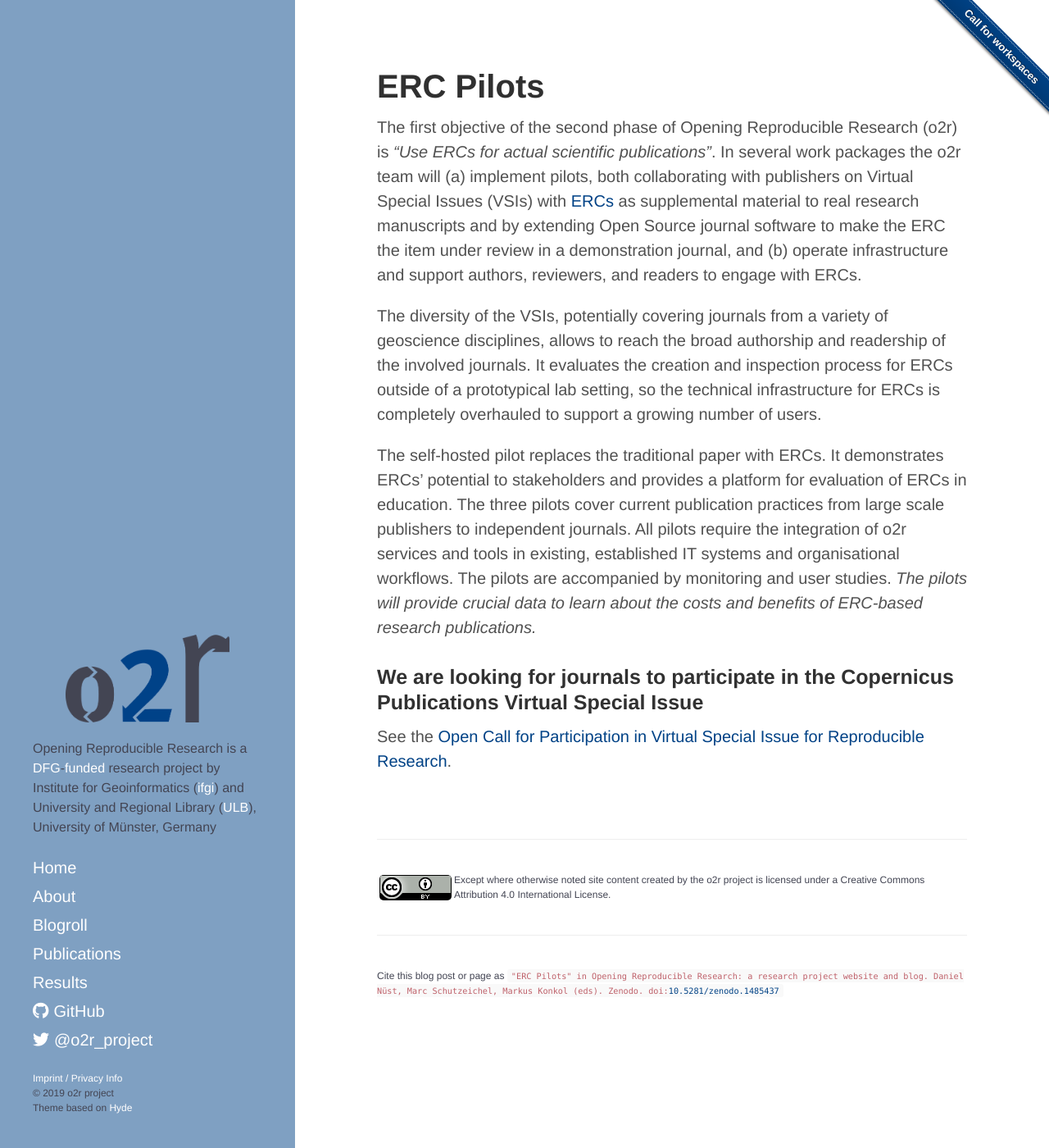
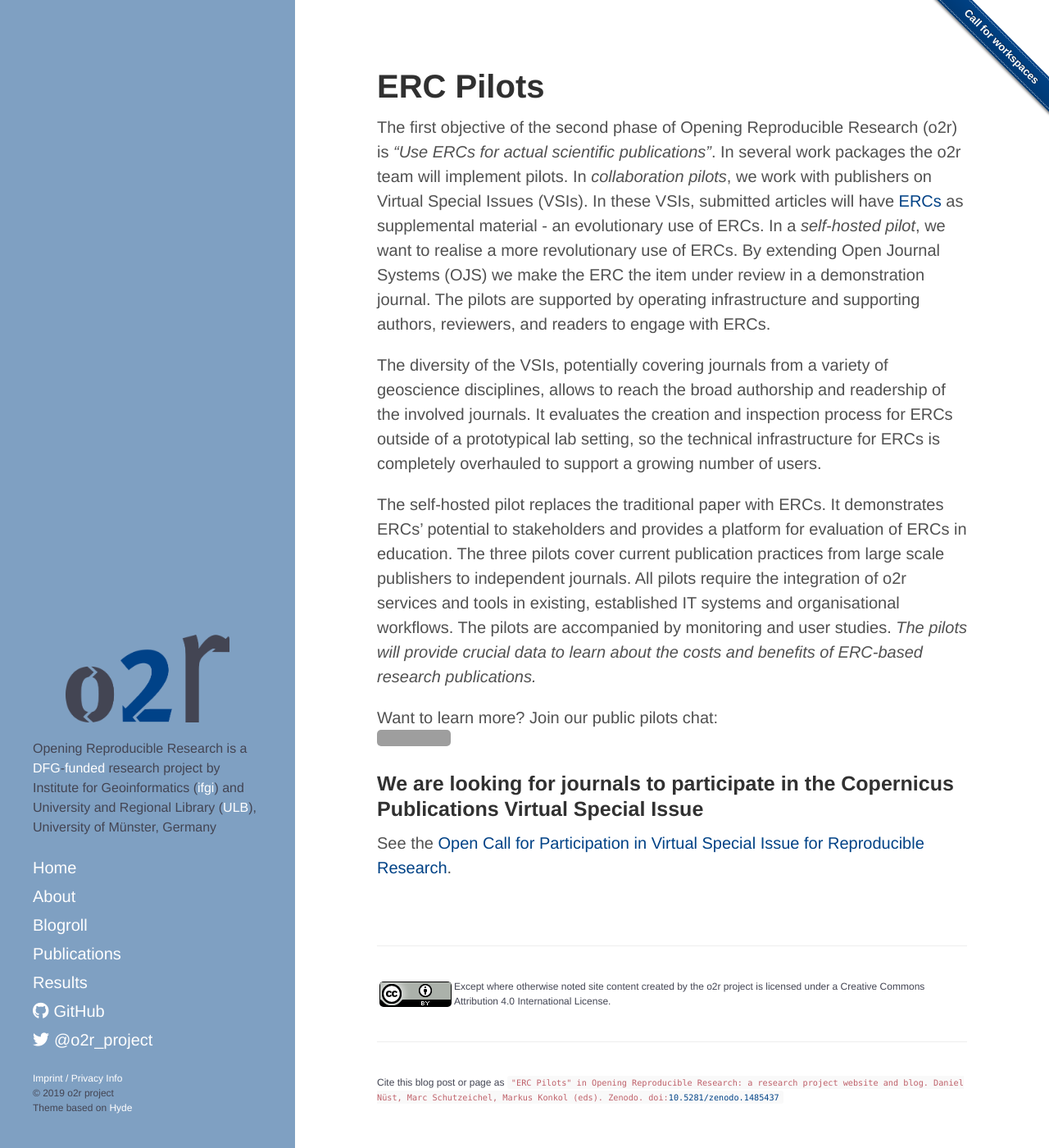
Before and after one commit to o2r-project/o2r-project.github.io, a Jekyll site: the page built from pilots.md, in a window 1280 px wide and 1400 px high. Shown: the whole window at 82% size. Built offline with Jekyll 4.4.1, drawn with Linux system fonts in a browser that asks for light colours; nearby versions of some CDN libraries; grey boxes are pictures that could not be loaded.

Commit message:
add call for editors EGU pdf, update pilots page

```diff
--- a/pilots.md
+++ b/pilots.md
@@ -8,7 +8,12 @@ exclude_from_nav: true
 ---
 
 The first objective of the second phase of Opening Reproducible Research (o2r) is _"Use ERCs for actual scientific publications"_.
-In several work packages the o2r team will (a) implement pilots, both collaborating with publishers on Virtual Special Issues (VSIs) with [ERCs](/results) as supplemental material to real research manuscripts and by extending Open Source journal software to make the ERC the item under review in a demonstration journal, and (b) operate infrastructure and support authors, reviewers, and readers to engage with ERCs.
+In several work packages the o2r team will implement pilots.
+In _collaboration pilots_, we work with publishers on Virtual Special Issues (VSIs).
+In these VSIs, submitted articles will have [ERCs](/results) as supplemental material - an evolutionary use of ERCs.
+In a _self-hosted pilot_, we want to realise a more revolutionary use of ERCs.
+By extending Open Journal Systems (OJS) we make the ERC the item under review in a demonstration journal.
+The pilots are supported by operating infrastructure and supporting authors, reviewers, and readers to engage with ERCs.
 
 The diversity of the VSIs, potentially covering journals from a variety of geoscience disciplines, allows to reach the broad authorship and readership of the involved journals.
 It evaluates the creation and inspection process for ERCs outside of a prototypical lab setting, so the technical infrastructure for ERCs is completely overhauled to support a growing number of users.
@@ -20,6 +25,8 @@ All pilots require the integration of o2r services and tools in existing, establ
 The pilots are accompanied by monitoring and user studies.
 _The pilots will provide crucial data to learn about the costs and benefits of ERC-based research publications._
 
+Want to learn more? Join our public pilots chat: [![Gitter](https://badges.gitter.im/o2r-project/pilots.svg)](https://gitter.im/o2r-project/pilots?utm_source=badge&utm_medium=badge)
+
 ### We are looking for journals to participate in the Copernicus Publications Virtual Special Issue
 
-See the [Open Call for Participation in Virtual Special Issue for Reproducible Research](#).
+See the [Open Call for Participation in Virtual Special Issue for Reproducible Research](/public/download/o2r-vsi_editors-wanted_EGU2019.pdf).
```
Also changed, not shown: 1 other file.
